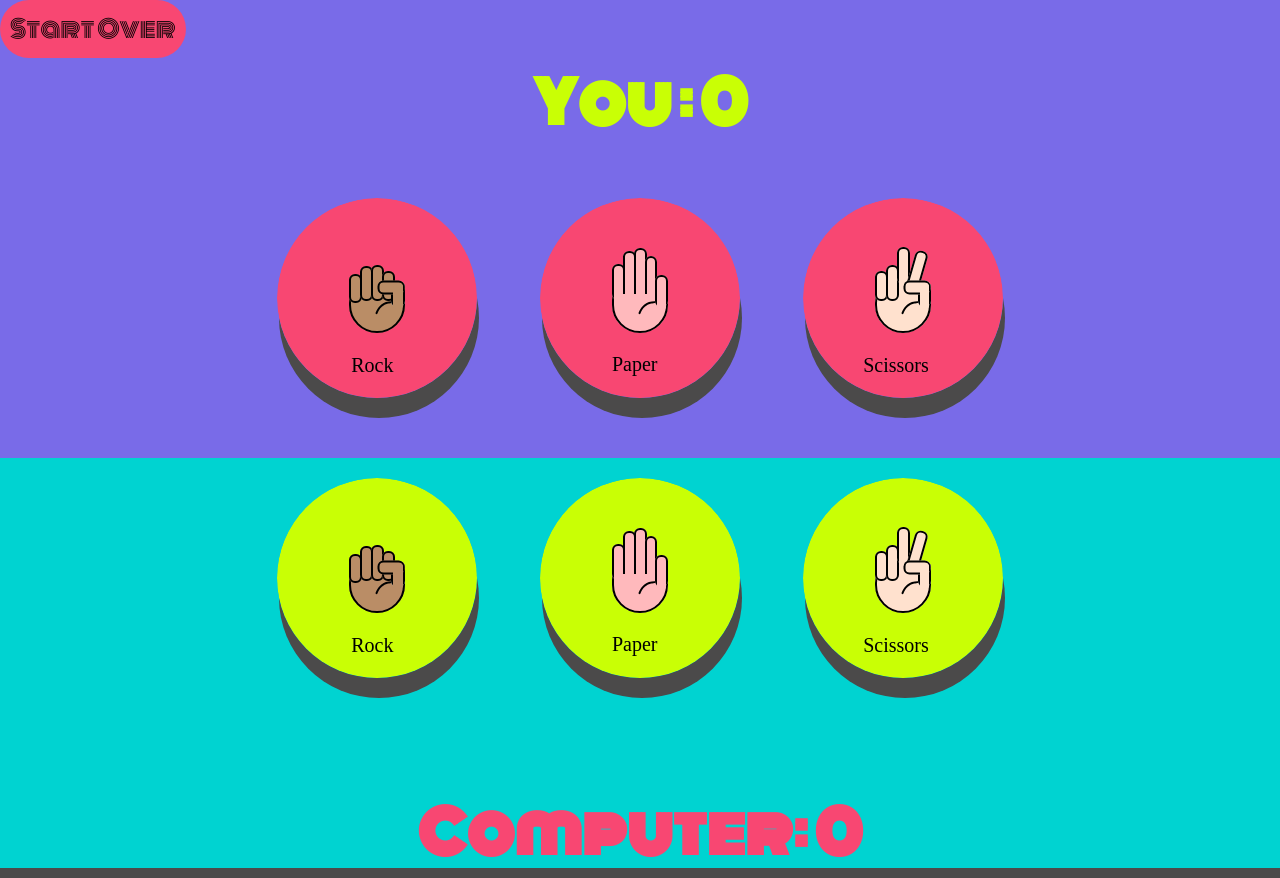
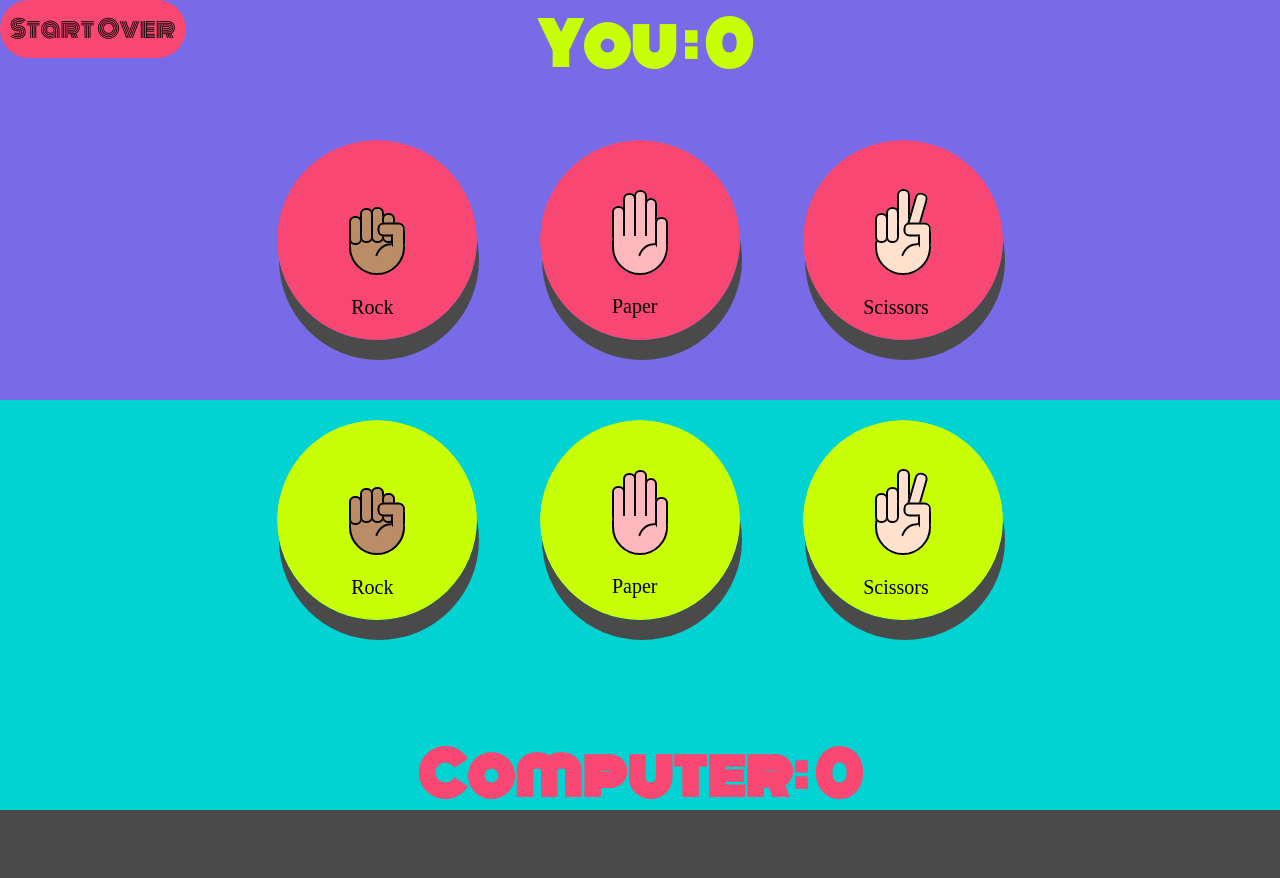
Before and after one commit to Schmarj3/rock-paper-scissors, a plain HTML site: page index.html in a window 1280 px wide. After the commit the page ends 820 px from the top, so only its background shows below. Drawn offline with Linux system fonts and the light colour scheme; a web font is replaced by a local one.

Commit message:
added float left styling to start over button, adjusted player score heading for float

```diff
--- a/functions.js
+++ b/functions.js
@@ -73,6 +73,7 @@ function startRound(totalRounds, playerChoice) {
 let displayResults = function(results){
     if (results == `It's a tie`){
         popUp(tiePopUp)
+        console.log(`Round ${round} out of ${totalRounds}: ${results}! Your Score : ${playerScore}. Computer Score : ${computerScore}.`)
     } else {
         console.log(`Round ${round} out of ${totalRounds}: ${results}! Your Score : ${playerScore}. Computer Score : ${computerScore}.`)
     }
--- a/styles.css
+++ b/styles.css
@@ -22,6 +22,8 @@ html, body{
     background-color: var(--coal);
     font-family: 'Monoton', cursive;
 }
+
+/* BUTTONS */
 #player img, #computer img{
     margin: 20px 10px;
     height: 80px;
@@ -70,14 +72,22 @@ html, body{
     color: black;
     font-family: 'Monoton', cursive;
     font-size: 0.6rem;
+    float: left;
 }
-@media screen and (min-width: 100px){
+#player-score h1{
+    display: inline-block;
+    margin-left: -76px;
+}
+@media screen and (min-width: 1000px){
     #start-over{
         padding: 10px;
         font-size: 1.5rem;
     }
+    #player-score h1{
+        display: inline-block;
+        margin-left: -176px;
+    }
 }
-
 
 /* PLAYER & COMPUTER */
 #player-score{
@@ -132,12 +142,18 @@ html, body{
     background-color: transparent;
 }
 #tie img{
+    width: 100%;
     margin: 0;
     position: absolute;
     z-index: 9999;
     top: 50%;
     left: 50%;
     transform: translate(-50%, -50%);
+}
+@media screen and (orientation: landscape){
+    #tie img{
+        height: 100vh;
+    }
 }
 
 /* Click & Hover Action */
```
